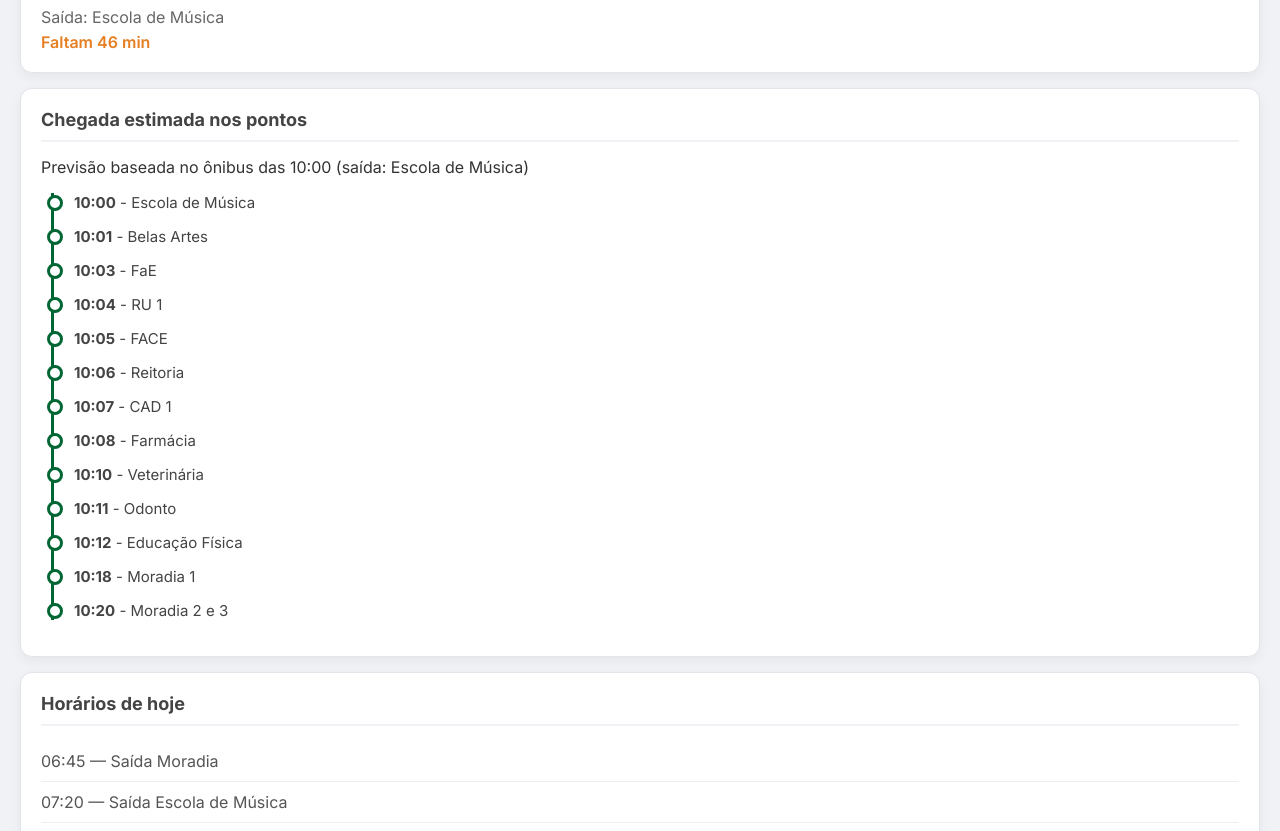
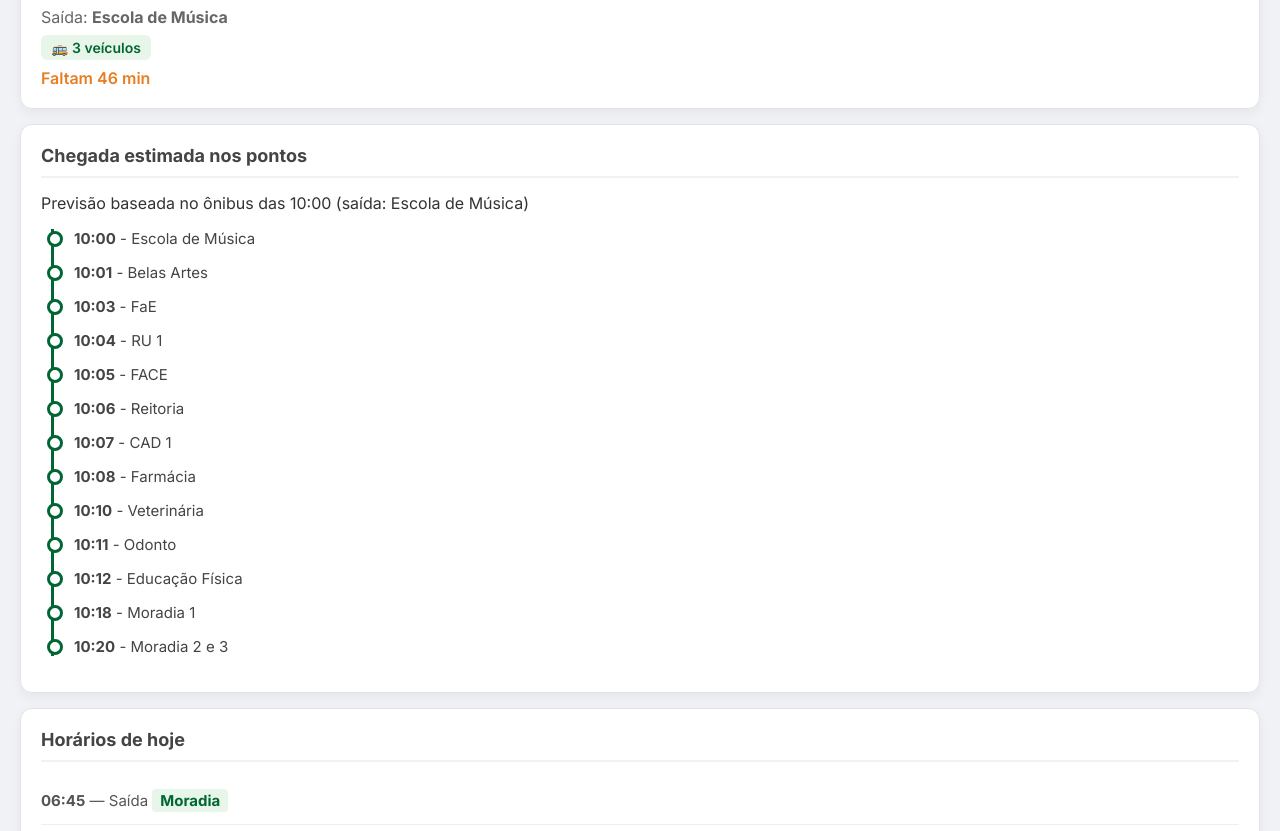
Before and after one commit to daniliocs/onibus-ufmg, a plain HTML site: page index.html in a window 1280 px wide. Shown: the part 201-1032 px from the top of the page. Drawn offline with nearby package versions, Linux system fonts and the light colour scheme.

Commit message:
adicionado numero de onibus index.html

```diff
--- a/index.html
+++ b/index.html
@@ -66,11 +66,23 @@ h1 {
   color: #666;
 }
 
+/* NOVO: Tag com a quantidade de ônibus no card principal */
+#qtd-onibus {
+  display: inline-block;
+  margin-top: 8px;
+  padding: 4px 10px;
+  background: #e8f5e9;
+  border-radius: 6px;
+  font-size: 14px;
+  font-weight: 600;
+  color: #006633;
+}
+
 #tempo {
   font-size: 16px;
   font-weight: 600;
   color: #e67e22; /* Um tom de laranja/amarelo para destaque */
-  margin-top: 5px;
+  margin-top: 8px;
 }
 
 /* Linha do tempo visual para as chegadas */
@@ -113,13 +125,24 @@ h1 {
 }
 
 #lista li {
-  padding: 10px 0;
+  padding: 12px 0;
   border-bottom: 1px solid #eee;
   color: #555;
+  font-size: 15px;
 }
 
 #lista li:last-child {
   border-bottom: none;
+}
+
+/* NOVO: Destaque visual para o nome do local na lista */
+.destaque-local {
+  font-weight: 700;
+  color: #006633;
+  background: #e8f5e9;
+  padding: 2px 8px;
+  border-radius: 4px;
+  display: inline-block;
 }
 
 /* Botão do GPS */
@@ -196,6 +219,17 @@ button:active {
 
   /* Bordas do mapa */
   #mapa { border-color: #333; }
+
+  /* NOVO: Cores modo escuro para os destaques */
+  .destaque-local {
+    background: #1a3320;
+    color: #4ade80;
+  }
+
+  #qtd-onibus {
+    background: #1a3320;
+    color: #4ade80;
+  }
 }
 
 
@@ -215,6 +249,7 @@ button:active {
 <h2>Próximo ônibus</h2>
 <div id="proximo"></div>
 <div id="origem"></div>
+<div id="qtd-onibus" style="display: none;"></div>
 <div id="tempo"></div>
 </div>
 
@@ -333,49 +368,48 @@ const rotaPassagem = [
 ];
 
 /* -----------------------------
-HORÁRIOS
+HORÁRIOS (ATUALIZADO COM AS QUANTIDADES DA IMAGEM)
+Formato: [hora, origem, tipo, quantidade_de_veiculos]
 ----------------------------- */
 
 const horariosSemana=[
-
-["06:45","Moradia"],
-["07:20","Escola de Música"],
-["07:40","Moradia"],
-["10:00","Escola de Música"],
-["11:00","Moradia"],
-["11:50","Escola de Música"],
-["12:15","Moradia"],
-["13:10","Escola de Música"],
-["13:30","Moradia"],
-["15:00","Escola de Música"],
-["15:20","Moradia"],
-["17:00","Escola de Música"],
-["17:20","Moradia"],
-["17:50","Escola de Música"],
-["18:20","Moradia"],
-["19:00","Escola de Música"],
-["19:20","Moradias","passagem"],
-["19:40","Escola de Música"],
-["20:00","Moradias","passagem"],
-["21:00","Escola de Música"],
-["21:20","Moradias","passagem"],
-["21:35","Escola de Música"],
-["21:45","Moradias","passagem"],
-["22:15","Escola de Música"],
-["22:35","Moradias","passagem"],
-["22:50","Escola de Música"],
-["23:10","Moradias","passagem"]
-
+  ["06:45","Moradia", null, 3],
+  ["07:20","Escola de Música", null, 3],
+  ["07:40","Moradia", null, 3],
+  ["10:00","Escola de Música", null, 3],
+  ["11:00","Moradia", null, 3],
+  ["11:50","Escola de Música", null, 3],
+  ["12:15","Moradia", null, 3],
+  ["13:10","Escola de Música", null, 3],
+  ["13:30","Moradia", null, 3],
+  ["15:00","Escola de Música", null, 1],
+  ["15:20","Moradia", null, 1],
+  ["17:00","Escola de Música", null, 2],
+  ["17:20","Moradia", null, 2],
+  ["17:50","Escola de Música", null, 2],
+  ["18:20","Moradia", null, 2],
+  ["19:00","Escola de Música", null, 2],
+  ["19:20","Moradias","passagem", 2], // Passagem usa a mesma quant. da saída de 19:00
+  ["19:40","Escola de Música", null, 2],
+  ["20:00","Moradias","passagem", 2], // Idem para as de 19:40
+  ["21:00","Escola de Música", null, 2],
+  ["21:20","Moradias","passagem", 2], // Idem 21:00
+  ["21:35","Escola de Música", null, 1],
+  ["21:45","Moradias","passagem", 1], // Idem 21:35
+  ["22:15","Escola de Música", null, 1],
+  ["22:35","Moradias","passagem", 1], // Idem 22:15
+  ["22:50","Escola de Música", null, 1],
+  ["23:10","Moradias","passagem", 1]  // Idem 22:50
 ];
 
 
 const horariosSabado = [
-  ["07:40", "Moradia"],
-  ["10:00", "Escola de Música"],
-  ["11:00", "Moradia"],
-  ["12:00", "Escola de Música"],
-  ["12:20", "Moradia"],
-  ["13:30", "Escola de Música","passagem"]
+  ["07:40", "Moradia", null, 1],
+  ["10:00", "Escola de Música", null, 2],
+  ["11:00", "Moradia", null, 2],
+  ["12:00", "Escola de Música", null, 2],
+  ["12:20", "Moradia", null, 2],
+  ["13:30", "Escola de Música","passagem", 2]
 ];
 
 
@@ -411,18 +445,14 @@ UTILITÁRIOS
 ----------------------------- */
 
 function minutos(hora){
-
   let p=hora.split(":");
   return parseInt(p[0])*60+parseInt(p[1]);
-
 }
 
-// Cria o formato legível (ex: "1h40" ou "45 min")
 function formatarHoraMinuto(min) {
   let h = Math.floor(min / 60);
   let m = min % 60;
 
-  // Coloca o zero à esquerda se for menor que 10 (ex: 1h05)
   let mStr = m < 10 ? "0" + m : m;
 
   if (h > 0) {
@@ -431,15 +461,12 @@ function formatarHoraMinuto(min) {
   return m + " min";
 }
 
-// Usa a função acima e adiciona o texto para o card principal
 function formatarTempo(min){
   return "Faltam " + formatarHoraMinuto(min);
 }
 
 
-
 function distancia(lat1,lon1,lat2,lon2){
-
   const R=6371;
 
   const dLat=(lat2-lat1)*Math.PI/180;
@@ -466,9 +493,8 @@ function calcularTempoNoPonto(nomeDoPonto) {
   for (let h of horarios) {
     let minSaida = minutos(h[0]);
     let origem = h[1];
-    let tipo = h[2]; // Puxa o tipo
+    let tipo = h[2];
 
-    // NOVA LÓGICA DE ESCOLHA:
     let rota = rotaCampus;
     if (tipo === "passagem") {
       rota = rotaPassagem;
@@ -476,12 +502,10 @@ function calcularTempoNoPonto(nomeDoPonto) {
       rota = rotaMoradia;
     }
 
-    // Procura o seu ponto na rota deste ônibus específico
     let pontoNaRota = rota.find(p => p.p === nomeDoPonto);
 
     if (pontoNaRota) {
       let minChegada = minSaida + pontoNaRota.t;
-      // Se o ônibus ainda não passou por este ponto
       if (minChegada > atualMin) {
         let espera = minChegada - atualMin;
         if (menorEspera === null || espera < menorEspera) {
@@ -521,18 +545,15 @@ return {ponto:melhor,dist:menor};
 
 
 
-// Acha o ponto mais próximo, mas APENAS na rota de volta (rotaCampus)
 function pontoMaisProximoVolta(lat, lon) {
   let melhor = null;
   let menor = 999;
 
-  // Pegamos apenas os nomes dos pontos da rotaCampus, tirando as próprias Moradias
   let paradasDeVolta = rotaCampus.map(p => p.p).filter(nome => !nome.includes("Moradia"));
 
   for(let p of pontos) {
     if(p.lat == null) continue;
 
-    // Se o ponto não faz parte do trajeto de volta, ele ignora
     if(!paradasDeVolta.includes(p.nome)) continue;
 
     const d = distancia(lat, lon, p.lat, p.lon);
@@ -545,7 +566,6 @@ function pontoMaisProximoVolta(lat, lon) {
   return {ponto: melhor, dist: menor};
 }
 
-// Calcula o tempo, mas APENAS para ônibus que saíram da Escola de Música rumo à Moradia
 function calcularTempoVolta(nomeDoPonto) {
   let agora = new Date();
   let atualMin = agora.getHours() * 60 + agora.getMinutes();
@@ -556,10 +576,8 @@ function calcularTempoVolta(nomeDoPonto) {
     let minSaida = minutos(h[0]);
     let origem = h[1];
 
-    // Ignora ônibus que estão saindo da Moradia (estes são os de ida)
     if (origem.includes("Moradia")) continue;
 
-    // Como é volta, a rota é sempre a rotaCampus (ou rotaPassagem se houver volta nela)
     let rota = (h[2] === "passagem") ? rotaPassagem : rotaCampus;
 
     let pontoNaRota = rota.find(p => p.p === nomeDoPonto);
@@ -617,10 +635,8 @@ function descobrirVolta() {
           "<span style='color:red;'>🚫 Não há mais ônibus voltando hoje.</span>";
       }
 
-      // --- MÁGICA DA ROTA NO MAPA 2 ---
       divMapaVolta.style.display = "block";
 
-      // Inicializa o mapa secundário
       if(mapaVolta === null) {
         mapaVolta = L.map('mapaVolta').setView([lat, lon], 15);
         L.tileLayer('https://{s}.tile.openstreetmap.org/{z}/{x}/{y}.png', {
@@ -629,35 +645,31 @@ function descobrirVolta() {
         }).addTo(mapaVolta);
       }
 
-      // CORREÇÃO 1: Avisa o Leaflet que a div apareceu na tela e ele precisa se redimensionar
       setTimeout(() => {
         mapaVolta.invalidateSize();
       }, 200);
 
-      // Limpa a rota anterior se a pessoa clicar de novo
       if (controleRotaVolta !== null) {
         mapaVolta.removeControl(controleRotaVolta);
       }
 
-      // CORREÇÃO 2: Configuração limpa e segura da rota a pé
       controleRotaVolta = L.Routing.control({
         waypoints: [
           L.latLng(lat, lon),
           L.latLng(r.ponto.lat, r.ponto.lon)
         ],
         router: L.Routing.osrmv1({
-          profile: 'foot' // Garante que a rota será feita por calçadas e trilhas
+          profile: 'foot'
         }),
         lineOptions: {
           styles: [{color: '#e67e22', opacity: 0.8, weight: 6}]
         },
         show: false,
-        addWaypoints: false, // Impede do usuário arrastar a linha sem querer e quebrar o mapa
+        addWaypoints: false,
         routeWhileDragging: false,
         fitSelectedRoutes: true
       }).addTo(mapaVolta);
 
-      // Marca o usuário no mapa secundário
       if(marcadorUsuarioVolta === null){
         marcadorUsuarioVolta = L.circleMarker([lat, lon], {
           color: 'blue', fillColor: '#3388ff', fillOpacity: 0.8, radius: 8
@@ -682,13 +694,11 @@ function descobrirVolta() {
 
 
 
-// Variáveis do Mapa 1 (Botão Verde)
 let gpsWatchId = null;
 let meuMapa = null;
 let marcadorUsuario = null;
 let primeiraVezGPS = true;
 
-// Variáveis do Mapa 2 (Botão Laranja - Rota a pé)
 let mapaVolta = null;
 let controleRotaVolta = null;
 let marcadorUsuarioVolta = null;
@@ -711,25 +721,22 @@ function usarGPS(){
     botao.innerHTML = "📍 Usar minha localização";
     botao.style.background = "#006633";
     visor.innerHTML = "Atualização do GPS pausada.";
-    divMapa.style.display = "none"; // Esconde o mapa
+    divMapa.style.display = "none";
     return;
   }
 
   visor.innerText = "Obtendo localização e carregando mapa...";
   botao.innerHTML = "🛑 Parar localização";
   botao.style.background = "#cc0000";
-  divMapa.style.display = "block"; // Mostra o mapa
+  divMapa.style.display = "block";
 
-  // Inicializa o mapa apenas uma vez
   if(meuMapa === null) {
-    // Foca inicialmente no centro da UFMG
     meuMapa = L.map('mapa').setView([-19.8690, -43.9664], 14);
     L.tileLayer('https://{s}.tile.openstreetmap.org/{z}/{x}/{y}.png', {
       maxZoom: 18,
       attribution: '© OpenStreetMap'
     }).addTo(meuMapa);
 
-    // Plota os pontos de ônibus no mapa
     pontos.forEach(p => {
       if(p.lat !== null && p.lon !== null){
         L.marker([p.lat, p.lon])
@@ -757,7 +764,6 @@ function usarGPS(){
         textoEspera;
 
 
-      // Atualiza o usuário no mapa
       if(marcadorUsuario === null){
         marcadorUsuario = L.circleMarker([lat, lon], {
           color: 'blue', fillColor: '#3388ff', fillOpacity: 0.8, radius: 8
@@ -766,7 +772,6 @@ function usarGPS(){
         marcadorUsuario.setLatLng([lat, lon]);
       }
 
-      // Centraliza a visão do mapa entre o usuário e o ponto mais próximo
       if(r.ponto.lat !== null) {
         let grupo = new L.featureGroup([marcadorUsuario, L.marker([r.ponto.lat, r.ponto.lon])]);
         meuMapa.fitBounds(grupo.getBounds(), {padding: [30, 30]});
@@ -793,18 +798,17 @@ function usarGPS(){
 HORÁRIOS DO DIA E PRÓXIMOS
 ----------------------------- */
 
-// Lista de feriados fixos de Belo Horizonte e Nacionais (dia/mês)
 const feriadosBH = [
-  "01/01", // Confraternização Universal
-  "21/04", // Tiradentes
-  "01/05", // Dia do Trabalhador
-  "15/08", // Assunção de Nossa Senhora (BH)
-  "07/09", // Independência do Brasil
-  "12/10", // Nossa Senhora Aparecida
-  "02/11", // Finados
-  "15/11", // Proclamação da República
-  "08/12", // Imaculada Conceição (BH)
-  "25/12"  // Natal
+  "01/01",
+  "21/04",
+  "01/05",
+  "15/08",
+  "07/09",
+  "12/10",
+  "02/11",
+  "15/11",
+  "08/12",
+  "25/12"
 ];
 
 function ehFeriado(dataObj) {
@@ -814,13 +818,13 @@ function ehFeriado(dataObj) {
 }
 
 function obterHorarios(dataObj){
-  if (ehFeriado(dataObj)) return []; // Se for feriado, zera os ônibus
+  if (ehFeriado(dataObj)) return [];
 
   let diaDaSemana = dataObj.getDay();
   if(diaDaSemana >= 1 && diaDaSemana <= 5) return horariosSemana;
   if(diaDaSemana == 6) return horariosSabado;
 
-  return []; // Domingo
+  return [];
 }
 
 function horariosHoje(){
@@ -846,12 +850,17 @@ function listarHorarios(){
   horarios.forEach(h=>{
     let li=document.createElement("li");
 
-    // NOVA REGRA: Só escreve "Passando nas moradias" se a tag for passagem E a origem for Moradia
-    if(h[2] === "passagem" && h[1].includes("Moradia")){
-      li.innerText = h[0] + " — Passando nas moradias";
+    // Novas variáveis extraídas do array atualizado
+    let hora = h[0];
+    let origem = h[1];
+    let tipo = h[2];
+    let qtd = h[3];
+
+    // Lógica para destacar o nome usando a classe 'destaque-local'
+    if(tipo === "passagem" && origem.includes("Moradia")){
+      li.innerHTML = `<b>${hora}</b> — Passando na <span class="destaque-local">Moradia</span>`;
     } else {
-      // Caso contrário, usa o texto padrão (ex: Saída Escola de Música)
-      li.innerText = h[0] + " — Saída " + h[1];
+      li.innerHTML = `<b>${hora}</b> — Saída <span class="destaque-local">${origem}</span>`;
     }
 
     lista.appendChild(li);
@@ -859,14 +868,13 @@ function listarHorarios(){
 }
 
 
-function mostrarChegadas(saida, origem, hora, tipo) { // Adicione o 'tipo' aqui
+function mostrarChegadas(saida, origem, hora, tipo) {
   let lista = document.getElementById("chegadas");
   lista.innerHTML = "";
 
   document.getElementById("infoViagem").innerHTML =
     "Previsão baseada no ônibus das " + hora + " (saída: " + origem + ")";
 
-  // NOVA LÓGICA DE ESCOLHA:
   let rota = rotaCampus;
   if (tipo === "passagem") {
     rota = rotaPassagem;
@@ -902,29 +910,26 @@ function atualizar(){
   let agora = new Date();
   let atualMin = agora.getHours() * 60 + agora.getMinutes();
 
-  // Puxa os horários da data de hoje (passando a variável agora)
   let horarios = obterHorarios(agora);
 
   let proximo = null;
   let ultimo = null;
 
-  // 1. Tenta achar o próximo ônibus HOJE
+  // Atualização com os novos índices da array (+ a quantidade h[3])
   horarios.forEach(h => {
     let min = minutos(h[0]);
 
     if(min > atualMin && !proximo){
-      proximo = {hora: h[0], origem: h[1], min: min, quando: "hoje", tipo: h[2]};
+      proximo = {hora: h[0], origem: h[1], min: min, quando: "hoje", tipo: h[2], qtd: h[3]};
     }
     if(min <= atualMin){
-      ultimo = {hora: h[0], origem: h[1], min: min, tipo: h[2]};
+      ultimo = {hora: h[0], origem: h[1], min: min, tipo: h[2], qtd: h[3]};
     }
   });
 
-  // 2. Se não achou hoje, procura nos próximos dias
   if(!proximo){
     let diasNomes = ["Domingo", "Segunda-feira", "Terça-feira", "Quarta-feira", "Quinta-feira", "Sexta-feira", "Sábado"];
 
-    // Procura até 7 dias para frente
     for(let i = 1; i <= 7; i++){
       let dataFutura = new Date();
       dataFutura.setDate(agora.getDate() + i);
@@ -932,33 +937,33 @@ function atualizar(){
       let horariosFuturos = obterHorarios(dataFutura);
 
       if(horariosFuturos.length > 0){
-        let h = horariosFuturos[0]; // Pega o primeiro ônibus desse dia futuro
+        let h = horariosFuturos[0];
         let textoDia = (i === 1) ? "Amanhã" : diasNomes[dataFutura.getDay()];
-        proximo = {hora: h[0], origem: h[1], quando: textoDia};
-        break; // Achou o ônibus, para de procurar
+        proximo = {hora: h[0], origem: h[1], quando: textoDia, tipo: h[2], qtd: h[3]};
+        break;
       }
     }
   }
 
-// 3. Atualiza os textos na tela
+  // Bloco atualizado para inserir a div de quantidade de ônibus
   if (proximo) {
+    let qtdTexto = proximo.qtd > 1 ? proximo.qtd + " veículos" : proximo.qtd + " veículo";
+    document.getElementById("qtd-onibus").innerHTML = "🚌 " + qtdTexto;
+    document.getElementById("qtd-onibus").style.display = "inline-block";
+
     if (proximo.quando === "hoje") {
       let falta = proximo.min - atualMin;
-
-      // MÁGICA DO AVISO: Verifica se a hora do próximo ônibus é igual à hora do último ônibus da lista de hoje
       let ehOUltimo = (proximo.hora === horarios[horarios.length - 1][0]);
-
-      // Cria a etiqueta vermelha se for o último, ou deixa vazio se não for
       let etiquetaAviso = ehOUltimo
         ? "<div style='background:#cc0000; color:white; padding:6px 10px; border-radius:6px; font-size:14px; font-weight:bold; display:inline-block; margin-bottom:8px;'>⚠️ ATENÇÃO: ÚLTIMO ÔNIBUS DE HOJE</div><br>"
         : "";
 
       document.getElementById("proximo").innerHTML = etiquetaAviso + "🚌 " + proximo.hora;
       document.getElementById("tempo").innerText = formatarTempo(falta);
-      document.getElementById("origem").innerText = "Saída: " + proximo.origem;
+      // Aqui usamos <b> na origem para não perder o destaque
+      document.getElementById("origem").innerHTML = "Saída: <b>" + proximo.origem + "</b>";
 
     } else {
-      // NOVA MÁGICA: Checa se hoje tinha ônibus para definir a mensagem de erro
       let tinhaOnibusHoje = horarios.length > 0;
       let msgErro = tinhaOnibusHoje
         ? "⚠️ Último ônibus do dia já saiu"
@@ -967,40 +972,35 @@ function atualizar(){
       document.getElementById("proximo").innerHTML =
         "<span style='font-size: 20px; color: #cc0000;'>" + msgErro + "</span><br>"+
         "<span class='texto-dia-seguinte' style='font-size: 22px; margin-top: 10px; display: block;'>Próximo: " + proximo.quando.toLowerCase() + " às " + proximo.hora + "</span>";
-      document.getElementById("origem").innerText = "Saída: " + proximo.origem;
+      document.getElementById("origem").innerHTML = "Saída: <b>" + proximo.origem + "</b>";
       document.getElementById("tempo").innerText = "";
     }
   } else {
     document.getElementById("proximo").innerHTML = "🚫 Sem previsão de ônibus";
     document.getElementById("origem").innerText = "";
     document.getElementById("tempo").innerText = "";
+    document.getElementById("qtd-onibus").style.display = "none";
   }
 
 
- // 4. Mostra o itinerário do ônibus atual ou do próximo
   if (ultimo) {
-    // Descobre qual rota o último ônibus está fazendo para saber o tempo total
     let rotaUltimo = (ultimo.origem.includes("Moradia")) ? rotaMoradia : rotaCampus;
     let tempoTotalViagem = rotaUltimo[rotaUltimo.length - 1].t;
     let minutoFimDaViagem = ultimo.min + tempoTotalViagem;
 
-    // Se o ônibus atual ainda está no meio do caminho...
     if (atualMin <= minutoFimDaViagem) {
       mostrarChegadas(ultimo.min, ultimo.origem, ultimo.hora, ultimo.tipo);
     }
-    // Se ele já chegou no final, mas ainda tem próximo ônibus hoje...
     else if (proximo && proximo.quando === "hoje") {
-      mostrarChegadas(proximo.min, proximo.origem, proximo.hora, proximo.tipo); // Corrigido aqui (era ultimo.tipo)
+      mostrarChegadas(proximo.min, proximo.origem, proximo.hora, proximo.tipo);
     }
-    // Se ele já terminou e não tem mais nenhum ônibus hoje...
     else {
       document.getElementById("chegadas").innerHTML = "<li>Viagens encerradas no momento.</li>";
       document.getElementById("infoViagem").innerHTML = "";
     }
   }
-  // Se o primeiro ônibus do dia ainda nem saiu...
   else if (proximo && proximo.quando === "hoje") {
-    mostrarChegadas(proximo.min, proximo.origem, proximo.hora, proximo.tipo); // Corrigido aqui também
+    mostrarChegadas(proximo.min, proximo.origem, proximo.hora, proximo.tipo);
   } else {
     document.getElementById("chegadas").innerHTML = "<li>Aguardando início das viagens...</li>";
     document.getElementById("infoViagem").innerHTML = "";
@@ -1009,22 +1009,20 @@ function atualizar(){
 
 estimarPosicaoOnibus();
 
-} // Fim da função atualizar()
+}
 
 
 
 
 
-// Variável para guardar o ícone do ônibus no mapa
 let marcadorOnibus = null;
 
 function estimarPosicaoOnibus() {
-  if (meuMapa === null) return; // Só calcula se o mapa estiver aberto
+  if (meuMapa === null) return;
 
   let agora = new Date();
   let atualMin = agora.getHours() * 60 + agora.getMinutes();
 
-  // Usamos a variável global 'ultimo' que a função atualizar() gera
   if (!ultimo) return;
 
 
@@ -1038,7 +1036,6 @@ function estimarPosicaoOnibus() {
   let tempoTotal = rota[rota.length - 1].t;
   let minutoFim = ultimo.min + tempoTotal;
 
-  // Se o ônibus já terminou a viagem, remove o ícone
   if (atualMin > minutoFim) {
     if (marcadorOnibus) {
       meuMapa.removeLayer(marcadorOnibus);
@@ -1049,7 +1046,6 @@ function estimarPosicaoOnibus() {
 
   let tempoDecorrido = atualMin - ultimo.min;
 
-  // Encontra entre quais pontos ele está
   let pontoAnterior = rota[0];
   let pontoProximo = rota[rota.length - 1];
 
@@ -1061,25 +1057,19 @@ function estimarPosicaoOnibus() {
     }
   }
 
-  // Puxa as coordenadas reais da lista de "pontos"
   let coordAnt = pontos.find(p => p.nome === pontoAnterior.p);
   let coordProx = pontos.find(p => p.nome === pontoProximo.p);
 
-  // Só desenha se tivermos as coordenadas dos dois pontos
   if (coordAnt && coordProx && coordAnt.lat !== null && coordProx.lat !== null) {
 
-    // Calcula a porcentagem do trajeto entre esses dois pontos
     let tempoTrecho = pontoProximo.t - pontoAnterior.t;
     let tempoAndadoTrecho = tempoDecorrido - pontoAnterior.t;
     let porcentagem = tempoAndadoTrecho / tempoTrecho;
 
-    // Interpola a Latitude e Longitude (Matemática de linha reta)
     let latAtual = coordAnt.lat + ((coordProx.lat - coordAnt.lat) * porcentagem);
     let lonAtual = coordAnt.lon + ((coordProx.lon - coordAnt.lon) * porcentagem);
 
-    // Cria ou atualiza o ícone do ônibus
     if (!marcadorOnibus) {
-      // Cria um ícone personalizado (uma bolinha amarela/laranja)
       let iconeBus = L.divIcon({
         html: '🚌',
         className: '',
```
Lines whose indentation alone changed are shown as unchanged.
